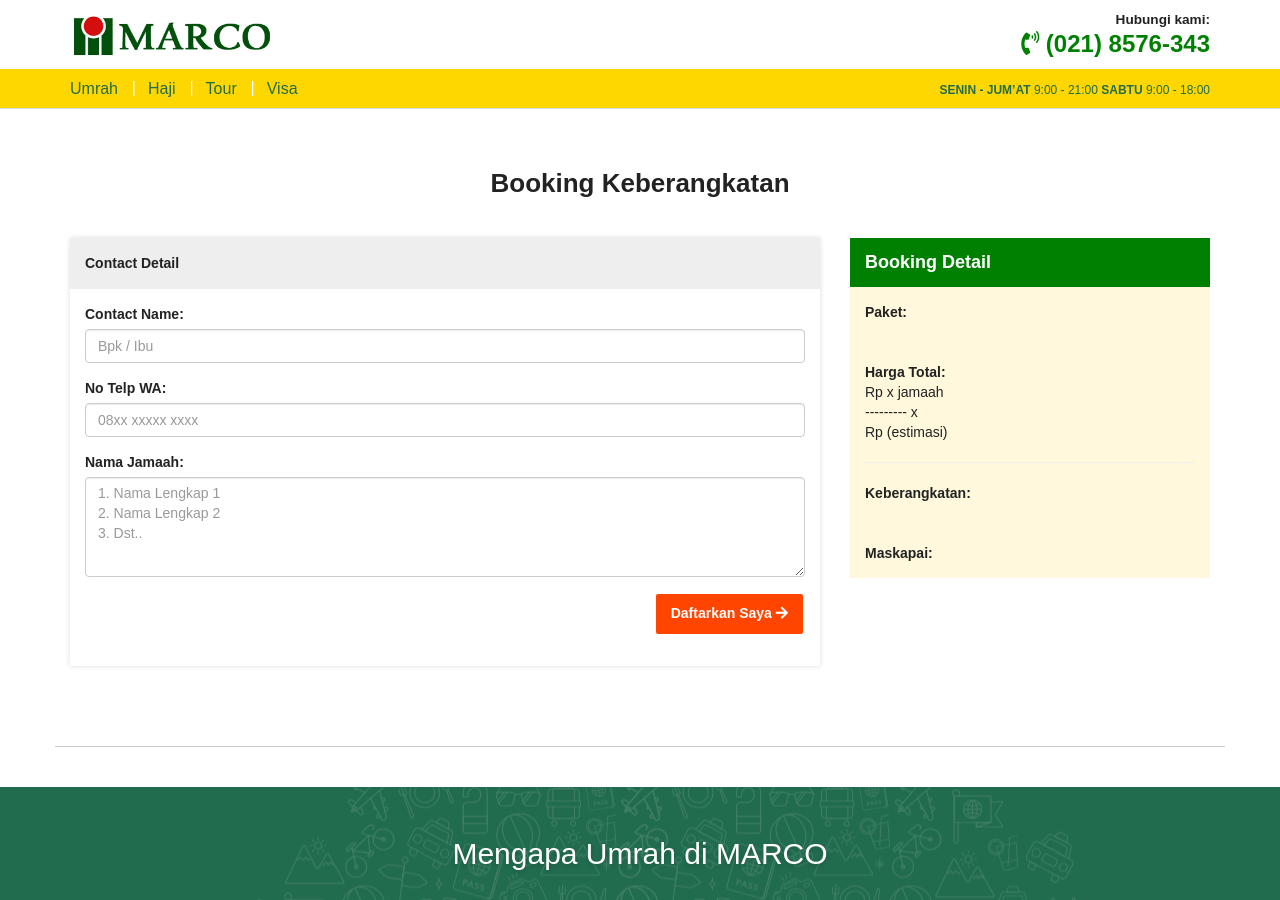
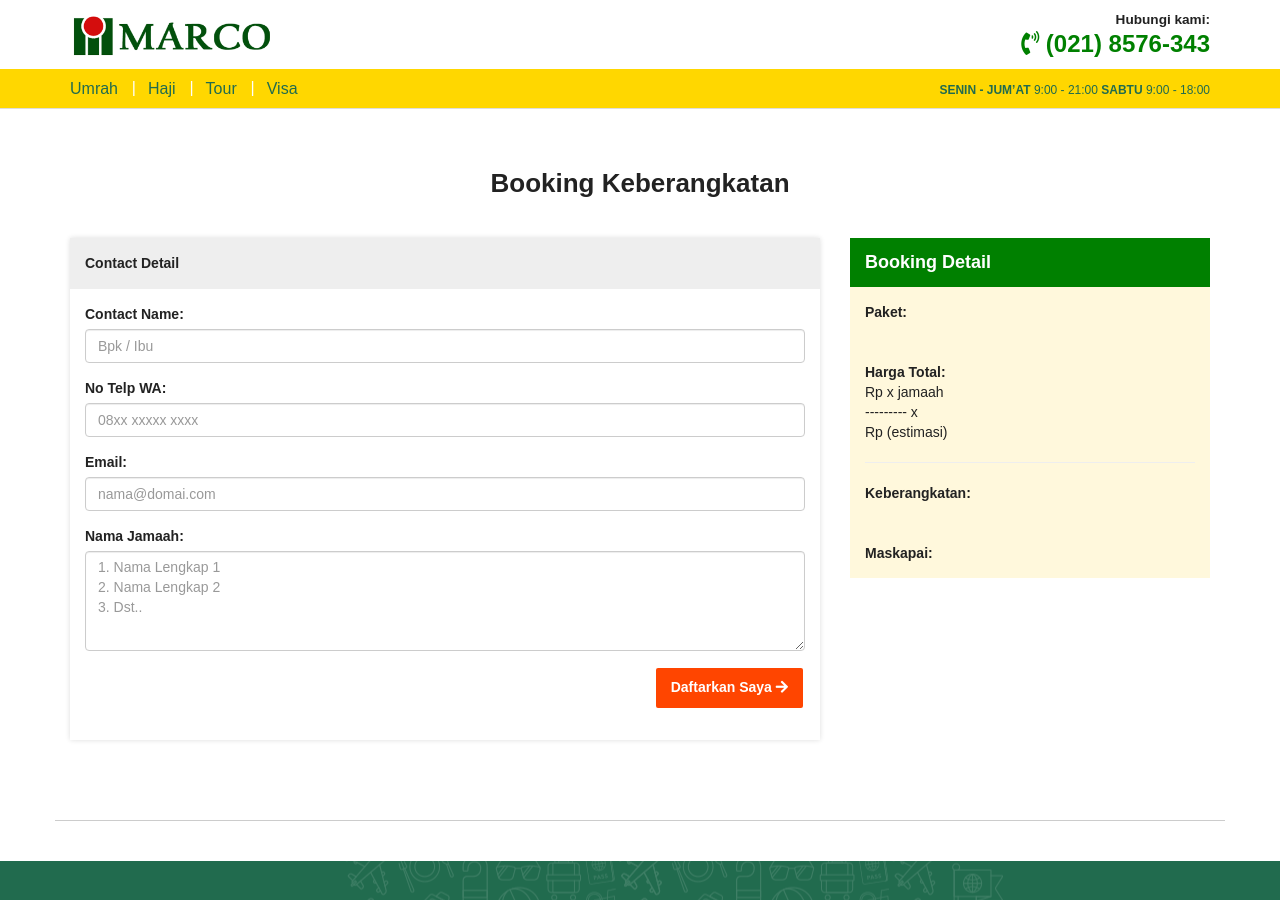
Before and after one commit to kemtol/marco, a Jekyll site: the page built from pages/booking.html, in a window 1280 px wide and 900 px high. Built offline with Jekyll 4.4.1, drawn with Linux system fonts in a browser that asks for light colours; nearby versions of some CDN libraries; a script that is not in the unit is left out.

Commit message:
Update booking.html

```diff
--- a/pages/booking.html
+++ b/pages/booking.html
@@ -29,6 +29,14 @@ layout: default
                   <label class="col-xs-12" for="wa">No Telp WA:</label>
                   <div class="col-xs-12">
                   <input id="wa" name="wa" type="text" placeholder="08xx xxxxx xxxx" class="form-control input-md">
+                  </div>
+                </div>
+
+                <!-- Text input-->
+                <div class="form-group mb-20">
+                  <label class="col-xs-12" for="wa">Email:</label>
+                  <div class="col-xs-12">
+                  <input id="email" name="email" type="text" placeholder="nama@domai.com" class="form-control input-md">
                   </div>
                 </div>
 
```
